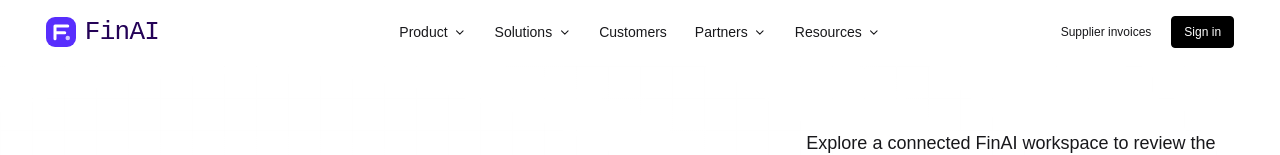
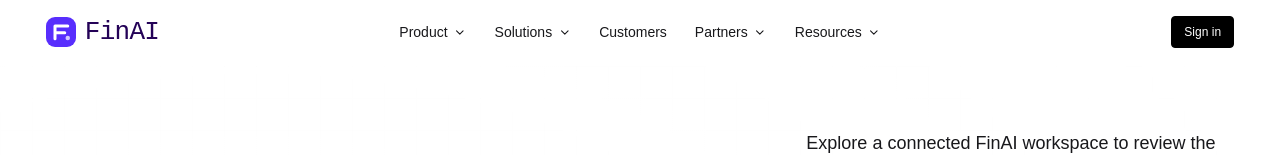
Before and after one commit to connectiot-org/FinAI, a React (Vite) app in the folder frontend/: page / in a window 1280 px wide. Shown: the top 155 px of the page. Built offline with nearby package versions, Linux system fonts and the light colour scheme; a web font is replaced by a local one.

Commit message:
fix(header): remove supplier invoices shortcut

```diff
--- a/frontend/src/features/marketing/Marketing.tsx
+++ b/frontend/src/features/marketing/Marketing.tsx
@@ -298,9 +298,6 @@ export function MarketingLayout() {
           />
         </nav>
         <div className="marketing-header-actions">
-          <Link className="marketing-login" to="/demo/payables/invoices">
-            Supplier invoices
-          </Link>
           <Link className="marketing-button dark small" to="/login">
             Sign in
           </Link>
```
Also changed, not shown: 3 other files (tests, documents, lock files or other folders).
